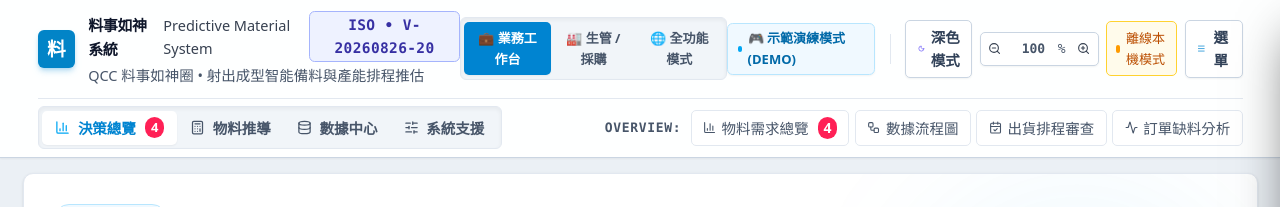
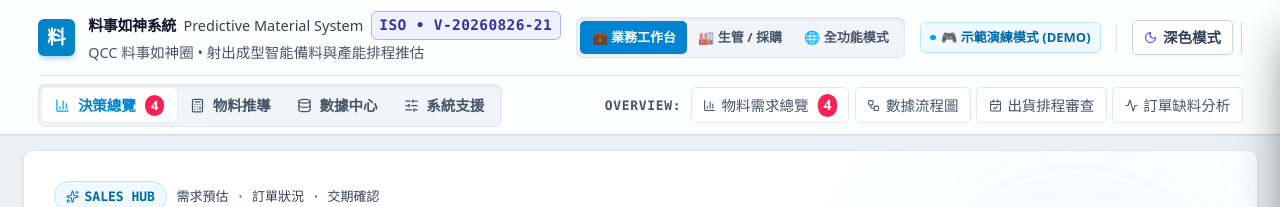
Before and after one commit to Chun-Chieh-Chang/Predictive-Material-System, a React (Vite) app: page / in a window 1280 px wide. Shown: the top 207 px of the page. Built offline with nearby package versions, Linux system fonts and the light colour scheme; no server answers.

Commit message:
fix(ux): 修復縮放時 Navbar 文字換行 — Tailwind 斷點鎖定 px（根因：rem 斷點隨根字號放大失效）＋Navbar nowrap/水平滾動/shrink-0

```diff
--- a/src/components/Navbar.tsx
+++ b/src/components/Navbar.tsx
@@ -286,9 +286,9 @@ export const Navbar: React.FC<NavbarProps> = ({
     <header className="bg-white/95 dark:bg-slate-950/90 backdrop-blur-md border-b border-slate-300 dark:border-slate-800/80 sticky top-0 z-40 transition-colors shadow-xs">
       <div className="max-w-[114.6667rem] w-full mx-auto px-4 sm:px-6 lg:px-8 xl:px-10">
         {/* Top Status & Brand Row */}
-        <div className="flex items-center justify-between py-3 border-b border-slate-200 dark:border-slate-800/50">
+        <div className="flex items-center justify-between gap-4 py-3 border-b border-slate-200 dark:border-slate-800/50 overflow-x-auto scrollbar-none whitespace-nowrap">
           {/* Brand & Version */}
-          <div className="flex items-center space-x-3.5">
+          <div className="flex items-center space-x-3.5 shrink-0">
             <div className="w-10 h-10 bg-pms-cobalt rounded-xl flex items-center justify-center font-bold text-white text-xl shadow-md shadow-sky-600/25 shrink-0">
               料
             </div>
@@ -322,7 +322,7 @@ export const Navbar: React.FC<NavbarProps> = ({
           </div>
 
           {/* Role Switcher Capsule (頂部角色切換膠囊) */}
-          <div className="hidden md:flex items-center p-1 bg-slate-100 dark:bg-slate-900 rounded-xl border border-slate-200 dark:border-slate-800 shadow-inner">
+          <div className="hidden md:flex items-center p-1 bg-slate-100 dark:bg-slate-900 rounded-xl border border-slate-200 dark:border-slate-800 shadow-inner shrink-0">
             <button
               onClick={() => {
                 setRoleMode('sales');
@@ -390,7 +390,7 @@ export const Navbar: React.FC<NavbarProps> = ({
             <div className="h-8 w-[1px] bg-slate-200 dark:bg-slate-800 hidden sm:block"></div>
 
             {/* Quick Action Buttons */}
-            <div className="flex items-center space-x-2">
+            <div className="flex items-center space-x-2 shrink-0">
               {/* Theme Toggle Button */}
               <button
                 onClick={toggleTheme}
@@ -517,9 +517,9 @@ export const Navbar: React.FC<NavbarProps> = ({
         </div>
 
         {/* ── 4 大 MECE 核心領域導航與二級子視圖切換列 ──────────────────────── */}
-        <div className="hidden lg:flex items-center justify-between py-2 gap-4">
+        <div className="hidden lg:flex items-center justify-between gap-4 py-2 overflow-x-auto scrollbar-none whitespace-nowrap">
           {/* 4 大核心領域切換鈕 (Primary Domains) */}
-          <div className="flex items-center p-1 bg-slate-100 dark:bg-slate-900/80 rounded-xl border border-slate-200 dark:border-slate-800/80 shadow-inner">
+          <div className="flex items-center p-1 bg-slate-100 dark:bg-slate-900/80 rounded-xl border border-slate-200 dark:border-slate-800/80 shadow-inner shrink-0">
             {domains.map((domain) => {
               const isDomainActive = activeDomain === domain.id;
               const Icon = domain.icon;
--- a/src/index.css
+++ b/src/index.css
@@ -3,6 +3,13 @@
 @custom-variant dark (&:where(.dark, .dark *));
 
 @theme {
+  /* 斷點鎖定 px：介面縮放（根字號）不改變響應式斷點行為 */
+  --breakpoint-sm: 640px;
+  --breakpoint-md: 768px;
+  --breakpoint-lg: 1024px;
+  --breakpoint-xl: 1280px;
+  --breakpoint-2xl: 1536px;
+
   /* ── PMS Brand Core Colors ─────────────────────────────────────── */
   --color-pms-cobalt: var(--med-cobalt);
   --color-pms-cobalt-hover: var(--med-cobalt-hover);
--- a/src/utils/version.ts
+++ b/src/utils/version.ts
@@ -4,4 +4,4 @@
  * 集中化管理 PMS 版本常數（MECE 單一真相來源）。
  * 由 sync-version.mjs 與 vite-plugin-git-version 自動即時同步。
  */
-export const PMS_VERSION: string = 'V-20260826-20';
+export const PMS_VERSION: string = 'V-20260826-21';
```
Also changed, not shown: 1 other file (tests, documents, lock files or other folders).
